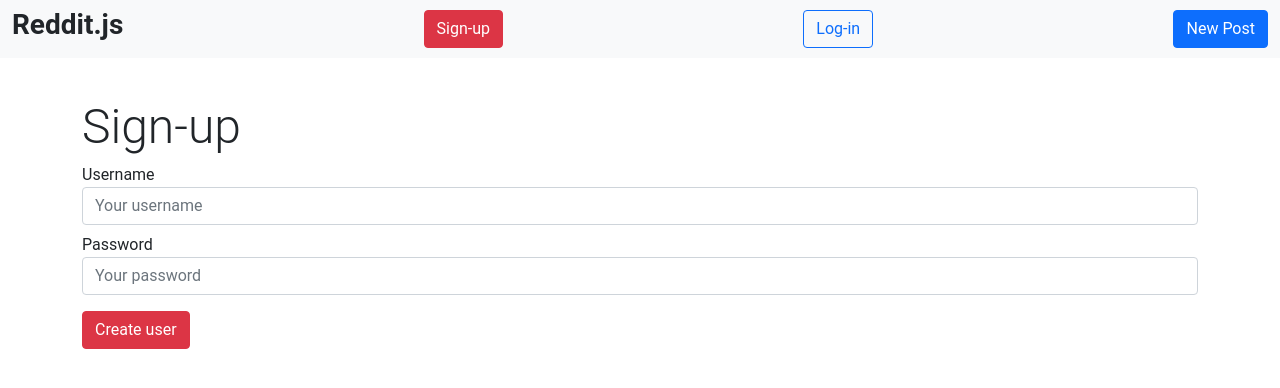
After one commit to godManuel/node-reddit-clone, a Node server app: page /auth/sign-up in a window 1280 px wide. The commit adds this page. Shown: the top 388 px of the page. Run offline with Node 20, Linux system fonts and the light colour scheme; some libraries are stand-ins or nearby versions.

Commit message:
Users can sign up

```diff
--- a/app.js
+++ b/app.js
@@ -1,6 +1,7 @@
 // Import Packages
 const express = require("express");
 const expressLayouts = require("express-ejs-layouts");
+const cookieParser = require("cookie-parser");
 const path = require("path");
 
 // Import DB
@@ -14,6 +15,7 @@ app.use(express.json());
 app.use(express.urlencoded({ extended: true }));
 app.use(express.static(path.join(__dirname, "/public")));
 app.use(expressLayouts);
+app.use(cookieParser());
 
 // Set View Engine
 app.set("view engine", "ejs");
@@ -21,6 +23,7 @@ app.set("view engine", "ejs");
 // Use Routes
 app.use("/", require("./routes/posts"));
 app.use("/", require("./routes/comments"));
+app.use("/auth", require("./routes/auth"));
 
 // Set Port
 const port = 4500;
--- a/package.json
+++ b/package.json
@@ -9,10 +9,14 @@
   "author": "Manuel",
   "license": "MIT",
   "dependencies": {
+    "bcrypt": "^5.0.1",
+    "cookie-parser": "^1.4.5",
+    "dotenv": "^10.0.0",
     "ejs": "^3.1.6",
     "express": "^4.17.1",
     "express-ejs-layouts": "^2.5.1",
     "express-validator": "^6.12.2",
+    "jsonwebtoken": "^8.5.1",
     "mongoose": "^6.0.10"
   }
 }
--- /dev/null
+++ b/routes/auth.js
@@ -0,0 +1,45 @@
+// Import Packages
+const express = require("express");
+const bcrypt = require("bcrypt");
+const jwt = require("jsonwebtoken");
+require("dotenv").config();
+
+// Import User Model
+const { User } = require("../models/User");
+
+// Extract router from express
+const router = express.Router();
+
+// GET - Display Sign-Up Form
+router.get("/sign-up", (req, res) => {
+  res.render("sign-up");
+});
+
+// POST - Submit Sign-Up Data
+router.post("/sign-up", (req, res) => {
+  const user = new User(req.body);
+
+  bcrypt.genSalt(10, (err, salt) => {
+    bcrypt.hash(user.password, salt, (err, hash) => {
+      if (err) throw err;
+      user.password = hash;
+    });
+  });
+
+  user
+    .save()
+    .then((user) => {
+      const token = jwt.sign({ _id: user._id }, process.env.SECRET_KEY, {
+        expiresIn: "60 days",
+      });
+      // console.log(token);
+      res.cookie("nToken", token, { maxAge: 900000, httpOnly: true });
+      return res.redirect("/");
+    })
+    .catch((err) => {
+      console.log(err.message);
+    });
+});
+
+// Export router
+module.exports = router;
--- a/routes/comments.js
+++ b/routes/comments.js
@@ -17,7 +17,6 @@ router.post("/posts/:postId/comments", (req, res) => {
     .then(() => Post.findById(req.params.postId))
     .then((post) => {
       post.comments.unshift(comment);
-      return post.save();
     })
     .then(() => {
       res.redirect("/");
--- a/views/partials/navbar.ejs
+++ b/views/partials/navbar.ejs
@@ -2,6 +2,8 @@
   <div class="container-fluid">
     <h3 class="fw-bold">Reddit.js</h1>
 
+    <a href="/auth/sign-up" class="btn btn-danger">Sign-up</a>
+    <a href="/auth/log-in" class="btn btn-outline-primary">Log-in</a>
     <a href="/new" class="btn btn-primary">New Post</a>
   </div>
 </nav>
--- /dev/null
+++ b/views/sign-up.ejs
@@ -0,0 +1,28 @@
+<div class="container">
+  <form action="/auth/sign-up" method="POST">
+    <legend class="display-5">Sign-up</legend>
+    <div class="form-group mb-2">
+      <label for="username">Username</label>
+      <input
+        type="text"
+        name="username"
+        id="username"
+        class="form-control"
+        placeholder="Your username"
+      />
+    </div>
+
+    <div class="form-group mb-3">
+      <label for="password">Password</label>
+      <input
+        type="password"
+        name="password"
+        id="password"
+        class="form-control"
+        placeholder="Your password"
+      />
+    </div>
+
+    <input type="submit" value="Create user" class="btn btn-danger" />
+  </form>
+</div>
```
Also changed, not shown: models/User.js (added, +23 -0 lines), 2 other files.
